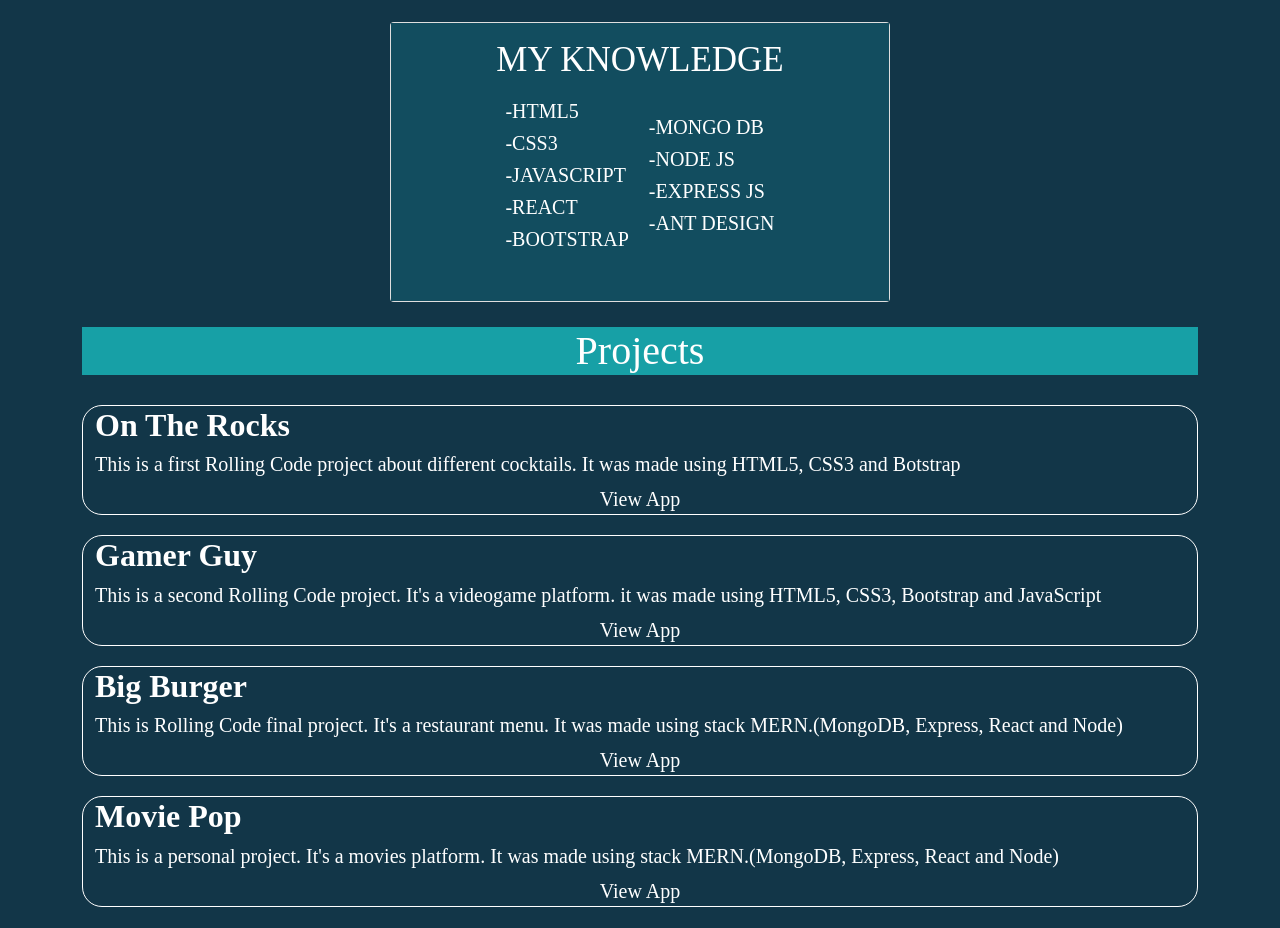
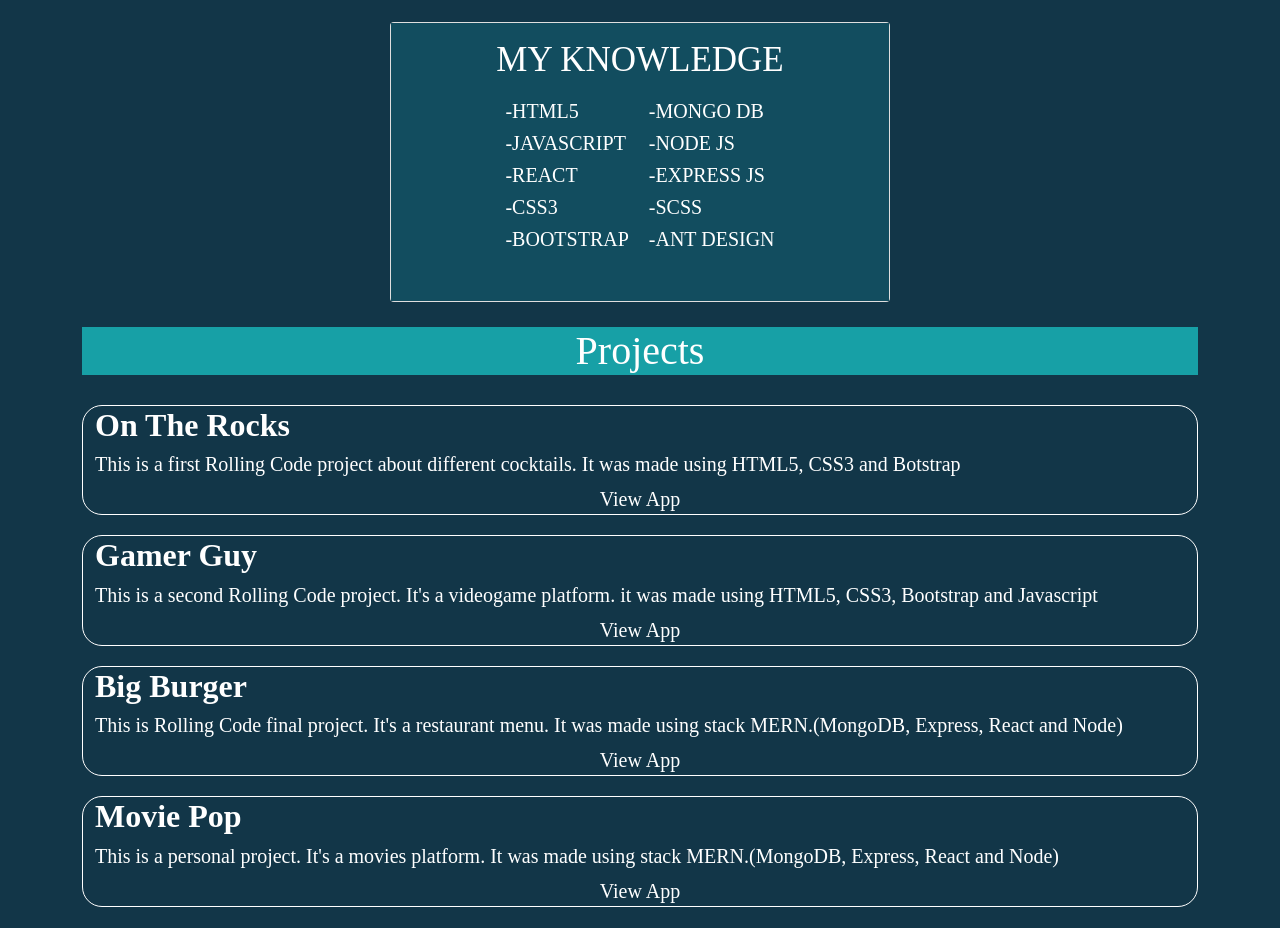
Before and after one commit to dante-sarmiento/Portfolio, a React (Create React App) app in the folder portfolio/: page / in a window 1280 px wide. Shown: the part 1260-2188 px from the top of the page. Built offline with nearby package versions, Linux system fonts and the light colour scheme.

Commit message:
make it better

```diff
--- a/portfolio/src/components/Description/Description.jsx
+++ b/portfolio/src/components/Description/Description.jsx
@@ -32,15 +32,16 @@ export const Description = () => {
                             <div className='knoeledge'>
                                 <div className='know'>
                                     <h3 className='descrepk'>-HTML5</h3>
-                                    <h3 className='descrepk'>-CSS3</h3>
                                     <h3 className='descrepk'>-JAVASCRIPT</h3>
                                     <h3 className='descrepk'>-REACT</h3>
+                                    <h3 className='descrepk'>-CSS3</h3>
                                     <h3 className='descrepk'>-BOOTSTRAP</h3>
                                 </div>
                                 <div className='know'>
                                     <h3 className='descrepk'>-MONGO DB</h3>
                                     <h3 className='descrepk'>-NODE JS</h3>
                                     <h3 className='descrepk'>-EXPRESS JS</h3>
+                                    <h3 className='descrepk'>-SCSS</h3>
                                     <h3 className='descrepk'>-ANT DESIGN</h3>
                                 </div>
                             </div>
--- a/portfolio/src/components/Projects/Projects.jsx
+++ b/portfolio/src/components/Projects/Projects.jsx
@@ -17,7 +17,7 @@ export const Projects = () => {
                     </div>
                     <div className='container proj'>
                         <h2><b>Gamer Guy</b></h2>
-                        <h5>This is a second Rolling Code project. It's a videogame platform. it was made using HTML5, CSS3, Bootstrap and JavaScript</h5>
+                        <h5>This is a second Rolling Code project. It's a videogame platform. it was made using HTML5, CSS3, Bootstrap and Javascript</h5>
                         <div className='linki'>
                             <a className='linkss' href="https://gamerguy.netlify.app/pages/login/login.html">View App</a>
                         </div>
```
